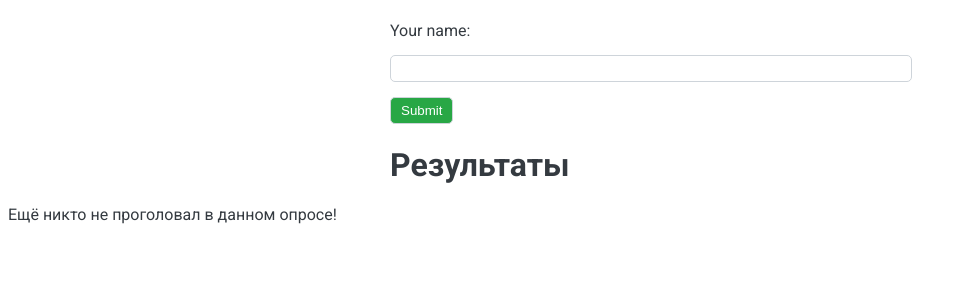
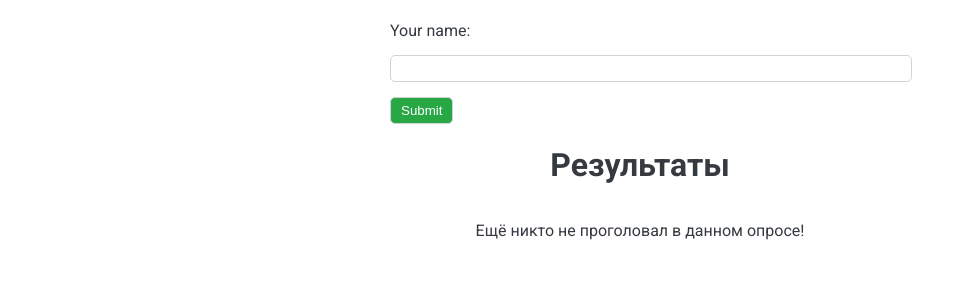
Before and after one commit to iasumbaev/poll_creator, a PHP site: template view/poll.php in a window 1280 px wide. Shown: the top 300 px of the page, without its empty margins (0-966 px from the left). Run offline with PHP 8.4, Linux system fonts and the light colour scheme; the template is opened without the code that fills it, so the values that code supplies are empty.

Commit message:
Update style.css

```diff
--- a/resources/css/style.css
+++ b/resources/css/style.css
@@ -133,3 +133,19 @@ button {
 .opacity-0 {
     opacity: 0;
 }
+
+.answers div {
+    display: inline-block;
+}
+
+.result {
+    overflow: auto;
+}
+
+.result p {
+    text-align: center;
+}
+
+h1 {
+    text-align: center;
+}
```
